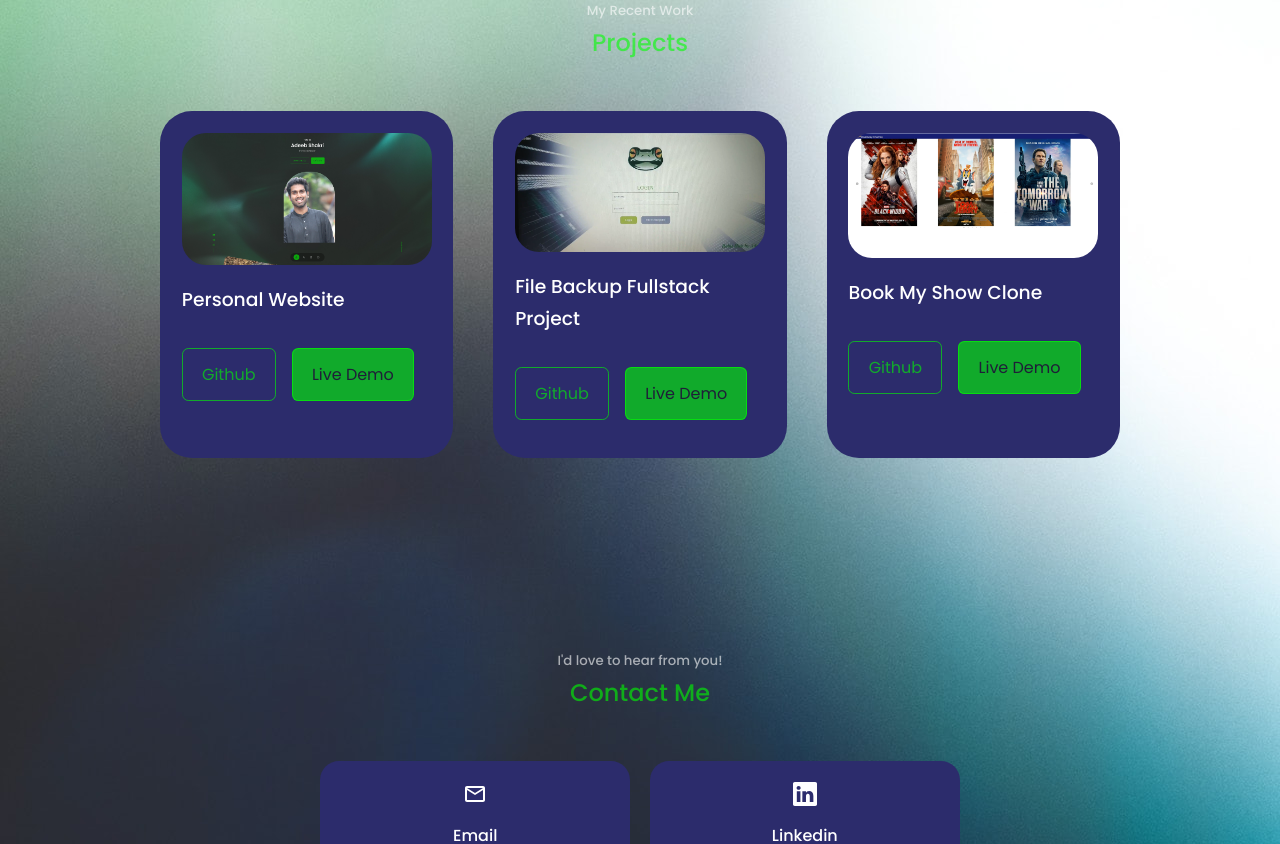
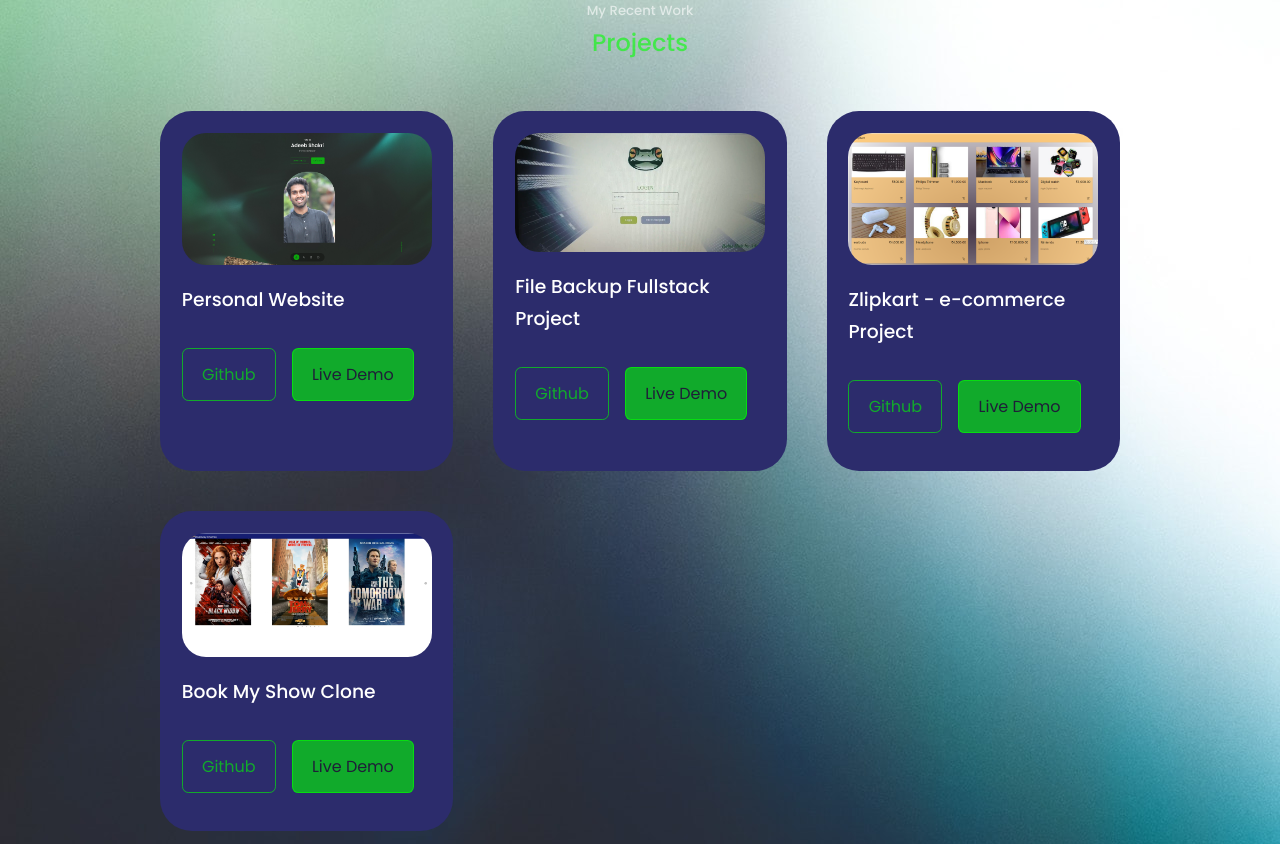
Before and after one commit to adeebshakri/adeebshakri, a React (Create React App) app: page / in a window 1280 px wide. Shown: the part 2520-3364 px from the top of the page. Built offline with nearby package versions, Linux system fonts and the light colour scheme.

Commit message:
Added project Zlipkart

```diff
--- a/src/components/portfolios/Portfolios.jsx
+++ b/src/components/portfolios/Portfolios.jsx
@@ -3,6 +3,7 @@
 import MY_PORTFOLIO from '../../assets/port_folio.png';
 import FILE_BACKUP from '../../assets/file_backup.png';
 import BOOK_MY_SHOW from '../../assets/bookmyshow.png';
+import ZLIPKART from '../../assets/zlipkart.png';
 
 const Portfolios = () => {
   return (
@@ -35,6 +36,17 @@
 
         <article className='portfolio__item'>
           <div className='portfolio__item-image'>
+            <img src={ZLIPKART} alt=''/>
+          </div>
+          <h3>Zlipkart - e-commerce Project</h3>
+          <div className="portfolio__item-cta">
+          <a href='https://github.com/adeebshakri/zlipkart-e-commerce' className='btn' target='_blank'>Github</a>
+          <a href='https://github.com/adeebshakri/zlipkart-e-commerce' target='_blank' className='btn btn-primary'>Live Demo</a>
+          </div>
+        </article>
+
+        <article className='portfolio__item'>
+          <div className='portfolio__item-image'>
             <img src={BOOK_MY_SHOW} alt=''/>
           </div>
           <h3>Book My Show Clone</h3>
```
Also changed, not shown: src/assets/zlipkart.png (added).
